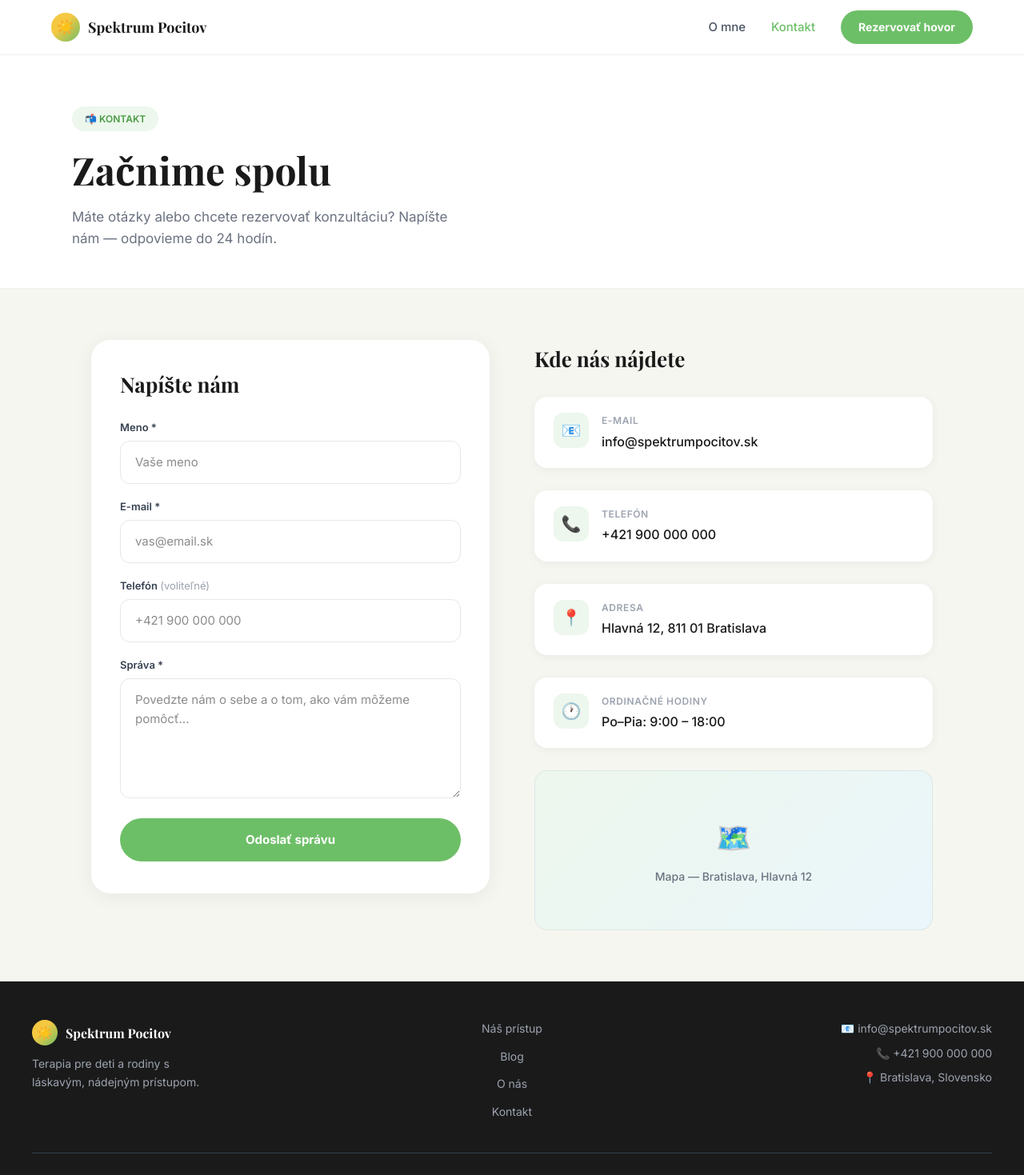
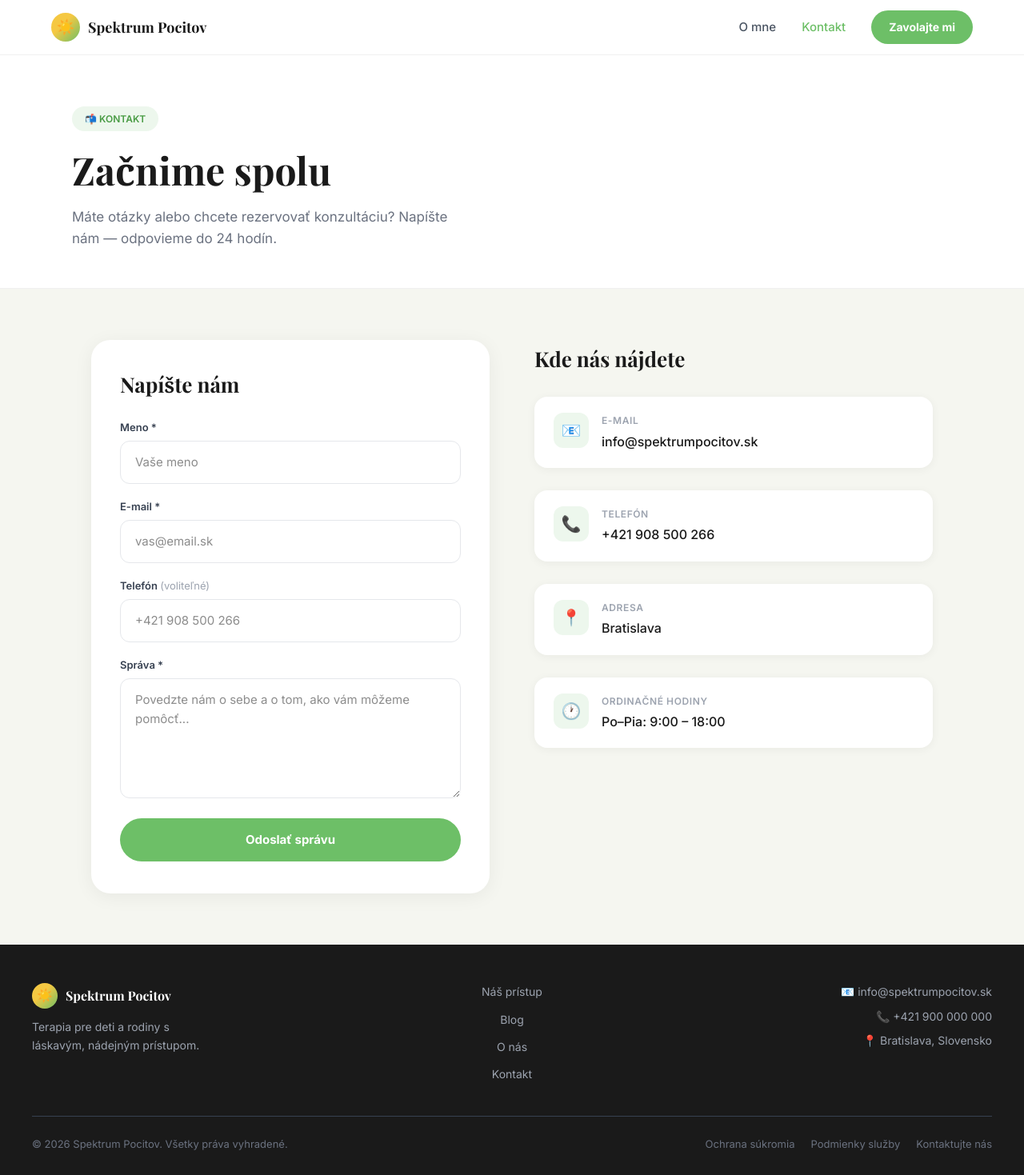
Before and after one commit to Ferschovitch/web-spektrumpocitov.sk, a Next.js app: page /kontakt in a window 1280 px wide. Shown: the top 1469 px of the page at 80% size. Built offline with nearby package versions, Linux system fonts and the light colour scheme; a web font is replaced by a local one.

Commit message:
fix: remove map section from contact page, fix broken comments, clean up nav labels

```diff
--- a/app/kontakt/page.tsx
+++ b/app/kontakt/page.tsx
@@ -121,7 +121,7 @@ export default function ContactPage() {
                                 </label>
                                 <input
                                     type="tel"
-                                    placeholder="+421 900 000 000"
+                                    placeholder="+421 908 500 266"
                                     value={form.phone}
                                     onChange={(e) => setForm({ ...form, phone: e.target.value })}
                                     style={inputStyle}
@@ -183,8 +183,8 @@ export default function ContactPage() {
 
                         {[
                             { icon: "📧", label: "E-mail", value: "info@spektrumpocitov.sk", href: "mailto:info@spektrumpocitov.sk" },
-                            { icon: "📞", label: "Telefón", value: "+421 900 000 000", href: "tel:+421900000000" },
-                            { icon: "📍", label: "Adresa", value: "Hlavná 12, 811 01 Bratislava", href: null },
+                            { icon: "📞", label: "Telefón", value: "+421 908 500 266", href: "tel:+421908500266" },
+                            { icon: "📍", label: "Adresa", value: "Bratislava", href: null },
                             { icon: "🕐", label: "Ordinačné hodiny", value: "Po–Pia: 9:00 – 18:00", href: null },
                         ].map((item) => (
                             <div
@@ -213,25 +213,6 @@ export default function ContactPage() {
                                 </div>
                             </div>
                         ))}
-
-                        {/* Map placeholder */}
-                        <div
-                            style={{
-                                borderRadius: 16,
-                                overflow: "hidden",
-                                height: 200,
-                                background: "linear-gradient(135deg, #EDF7ED 0%, #EAF6FB 100%)",
-                                display: "flex",
-                                alignItems: "center",
-                                justifyContent: "center",
-                                border: "1.5px solid rgba(0,0,0,0.06)",
-                                flexDirection: "column",
-                                gap: 8,
-                            }}
-                        >
-                            <span style={{ fontSize: 36 }}>🗺️</span>
-                            <p style={{ color: "#6B7280", fontSize: 14, fontWeight: 500 }}>Mapa — Bratislava, Hlavná 12</p>
-                        </div>
                     </div>
                 </div>
             </section>
--- a/components/Navbar.tsx
+++ b/components/Navbar.tsx
@@ -262,7 +262,7 @@ export default function Navbar() {
                             </SparkleLink>
                         ))}
                         <SparkleLink href="/kontakt" className="nav-cta">
-                            Rezervovať hovor
+                            Zavolajte mi
                         </SparkleLink>
                     </div>
 
@@ -313,7 +313,7 @@ export default function Navbar() {
                             className="mobile-cta"
                             onClick={() => setOpen(false)}
                         >
-                            Rezervovať hovor
+                            Zavolajte mi
                         </SparkleLink>
                     </div>
                 )}
```
